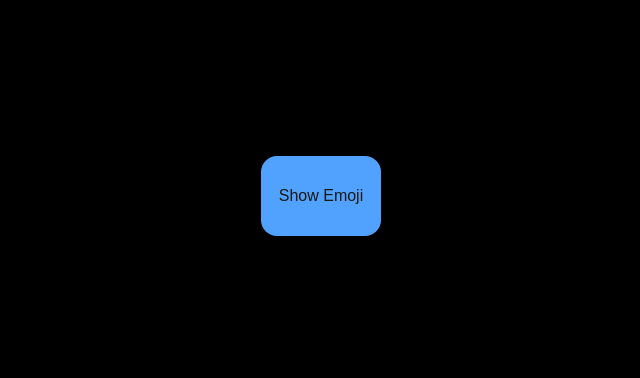
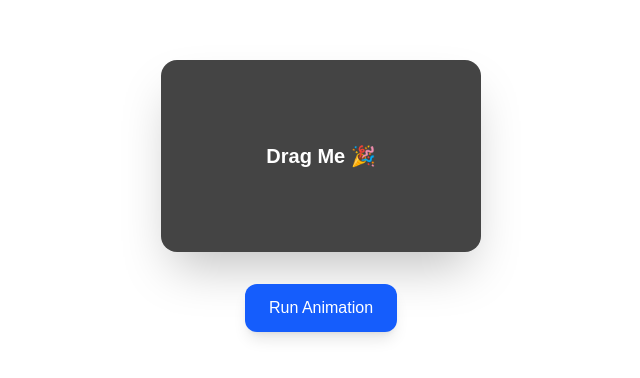
Before and after one commit to Aasheek111/UI-with-Framer, a Next.js app in the folder ui/: page / in a window 1280 px wide. Shown: the part 204-582 px from the top of the page, without its empty margins (319-959 px from the left). Built offline with nearby package versions, Linux system fonts and the light colour scheme.

Commit message:
hooks eg

```diff
--- a/ui/src/app/components/Hooks.tsx
+++ b/ui/src/app/components/Hooks.tsx
@@ -1,9 +1,47 @@
-import React from 'react'
+"use client";
+import { motion, useMotionValue, useTransform, useSpring, useScroll, useAnimationControls } from "framer-motion";
+import { useRef } from "react";
 
-function Hooks() {
+export default function MotionCard() {
+  const x = useMotionValue(0);                  // Track drag
+  const rotate = useTransform(x, [-150, 150], [-15, 15]); // Map drag to rotation
+  const springX = useSpring(x, { stiffness: 120, damping: 12 }); // Smooth drag release
+
+  const controls = useAnimationControls();     // Manual control
+  const ref = useRef(null);
+  const { scrollYProgress } = useScroll({ target: ref }); // Scroll hook
+
+  // Change background color based on scroll progress
+  const bg = useTransform(scrollYProgress, [0, 1], ["#222", "#444"]);
+
+  const runSequence = async () => {
+    await controls.start({ scale: 1.1, transition: { duration: 0.2 } });
+    await controls.start({ scale: 1, rotate: 3 });
+    await controls.start({ rotate: 0 });
+  };
+
   return (
-    <div>Hooks</div>
-  )
+    <div className="w-full min-h-screen flex flex-col items-center justify-center gap-8 p-10" ref={ref}>
+      <motion.div
+        style={{
+          x: springX,
+          rotate,
+          background: bg,
+        }}
+        drag="x"
+        dragConstraints={{ left: -150, right: 150 }}
+        className="w-80 h-48 rounded-2xl shadow-2xl flex items-center justify-center text-white text-xl font-semibold"
+        animate={controls}
+      >
+        Drag Me 🎉
+      </motion.div>
+
+      <button
+        onClick={runSequence}
+        className="px-6 py-3 rounded-xl bg-blue-600 text-white shadow-lg hover:bg-blue-500"
+      >
+        Run Animation
+      </button>
+    </div>
+  );
 }
-
-export default Hooks
--- a/ui/src/app/page.tsx
+++ b/ui/src/app/page.tsx
@@ -2,14 +2,16 @@ import React from 'react'
 import SubButton from './components/SubButton'
 import Card from './components/Card'
 import Variant from './components/Variant'
+import Hooks from './components/Hooks'
 
 function page() {
   return (
     <div className='bg-white'>
       {/* <SubButton/> */}
       {/* <Card/> */}
+      <Hooks/>
 
-<Variant/>
+{/* <Variant/> */}
     </div>
   )
 }
```
